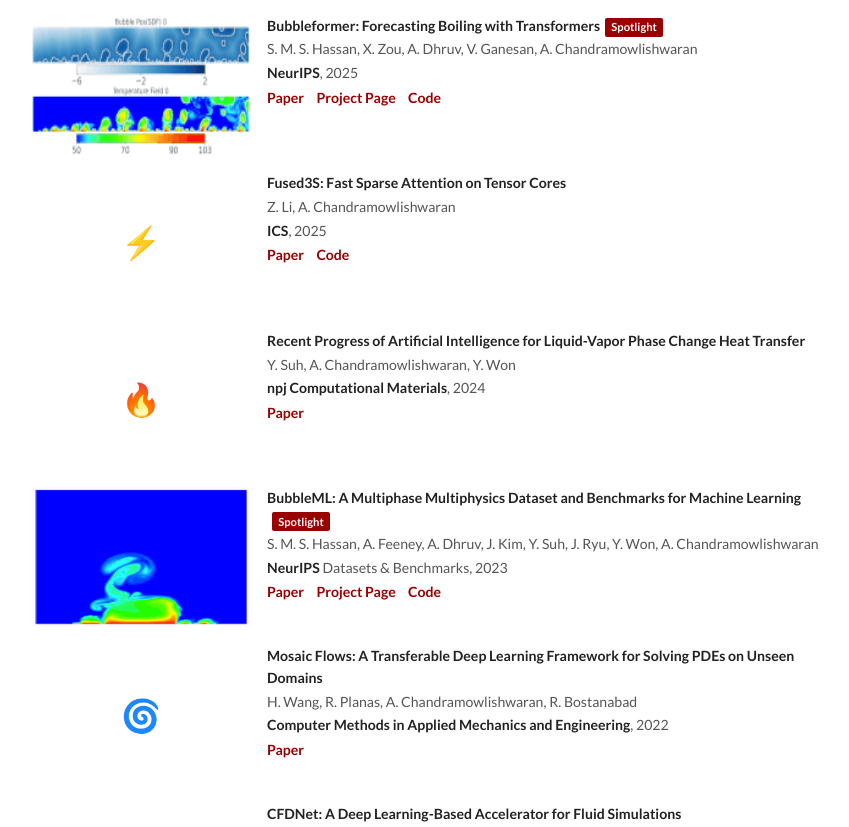
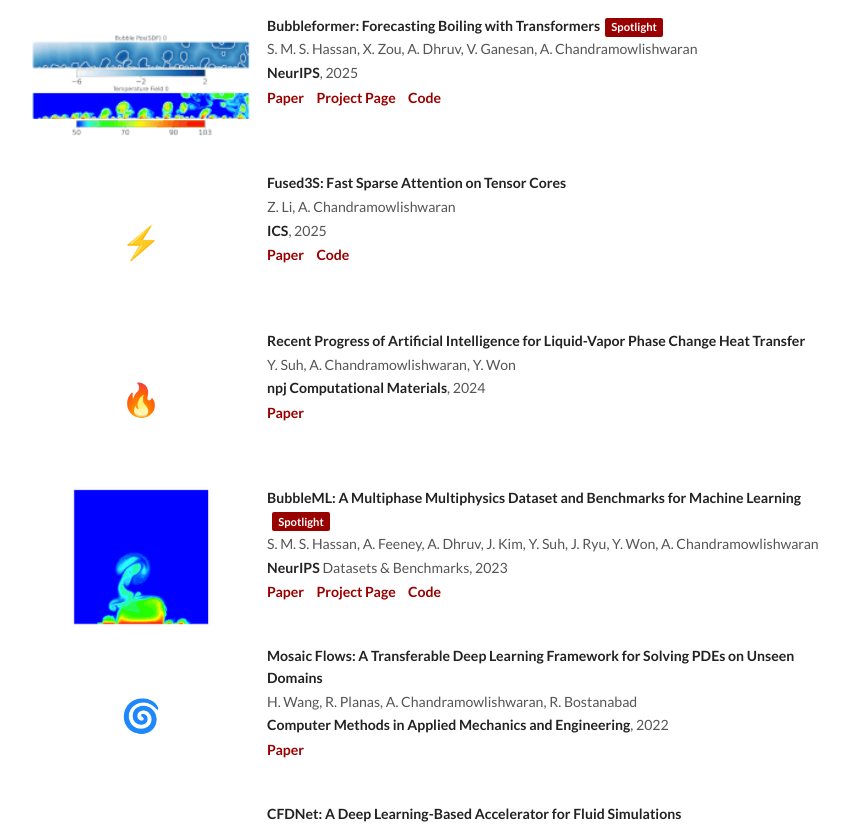
Before and after one commit to aparnamowli/aparnamowli.github.io, a plain HTML site: page index.html in a window 1280 px wide. Shown: the part 2132-2959 px from the top of the page, without its empty margins (211-1060 px from the left). Drawn offline with Linux system fonts and the light colour scheme.

Commit message:
formatting thumbnail

```diff
--- a/index.html
+++ b/index.html
@@ -200,7 +200,7 @@
       display: flex; align-items: center; justify-content: center;
       font-size: 2rem; overflow: hidden;
     }
-    .pub-thumb img { width: 100%; height: 100%; object-fit: block; }
+    .pub-thumb img { width: 100%; height: 100%; object-fit: contain; }
     .pub-body { flex: 1; font-size: 0.88rem; line-height: 1.55; }
     .pub-title { font-weight: 700; color: #222; margin-bottom: 0.12rem; }
     .pub-authors { color: #555; margin-bottom: 0.12rem; }
```
